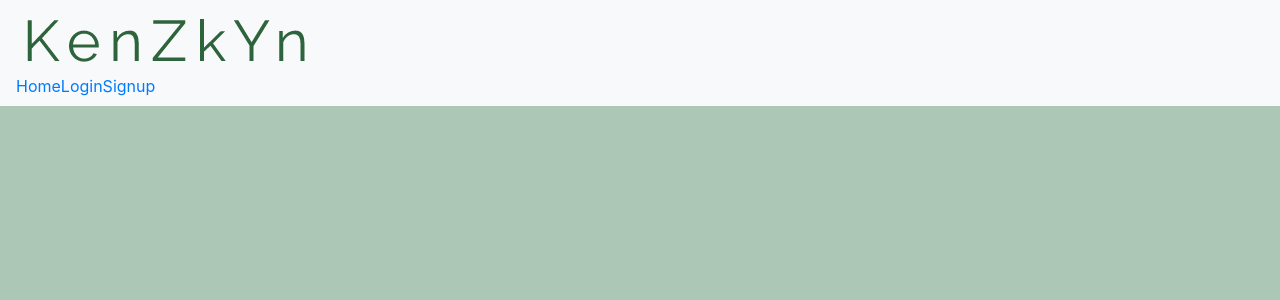
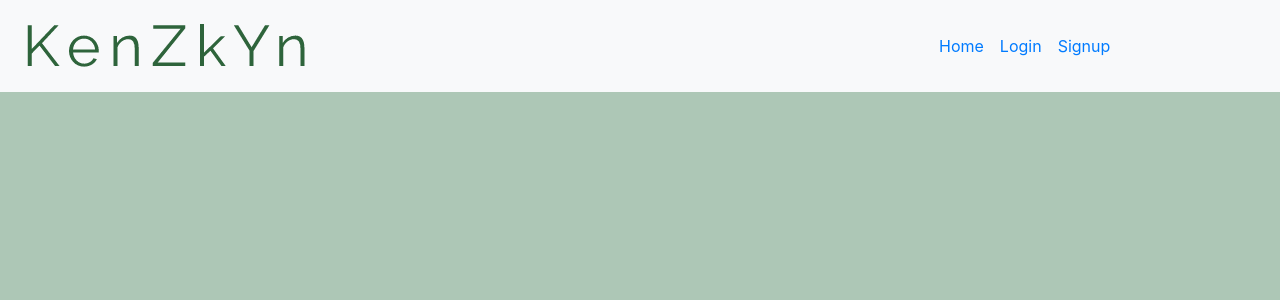
Before and after one commit to noraloch/kenzSkyn-react, a React (Create React App) app: page / in a window 1280 px wide. Shown: the top 300 px of the page. Built offline with nearby package versions, Linux system fonts and the light colour scheme.

Commit message:
a tag fixes

```diff
--- a/src/components/NavBar.js
+++ b/src/components/NavBar.js
@@ -57,14 +57,18 @@ function NavBar({ currentUser, logout }) {
                 </>
         }
     } else {
-        nav = <div>
-            <Link to="/home" className="logo"><img style={{ size: "200px" }} className="logo" src="../logo.png" alt="logo" /></Link>
-            <div className="right-links" >
-                <Link to="/home" className="link">Home</Link>
-                <Link to="/login" className="link">Login</Link>
-                <Link to="/signup" className="link">Signup</Link>
+        nav = <>
+            <a class="navbar-brand"><Link to="/home"><img style={{ size: "180px" }} className="logo" src="../logo.png" alt="logo" /></Link></a>
+            <div style={{ marginLeft: "48%" }}>
+                <div class="collapse navbar-collapse" id="navbarNavAltMarkup">
+                    <div class="navbar-nav">
+                        <a class="nav-item nav-link"><Link to="/home" className="link">Home</Link></a>
+                        <a class="nav-item nav-link"><Link to="/login" className="link">Login</Link></a>
+                        <a class="nav-item nav-link"><Link to="/signup" className="link">Signup</Link></a>
+                    </div>
+                </div>
             </div>
-        </div>
+        </>
     };
 
     return (
```
